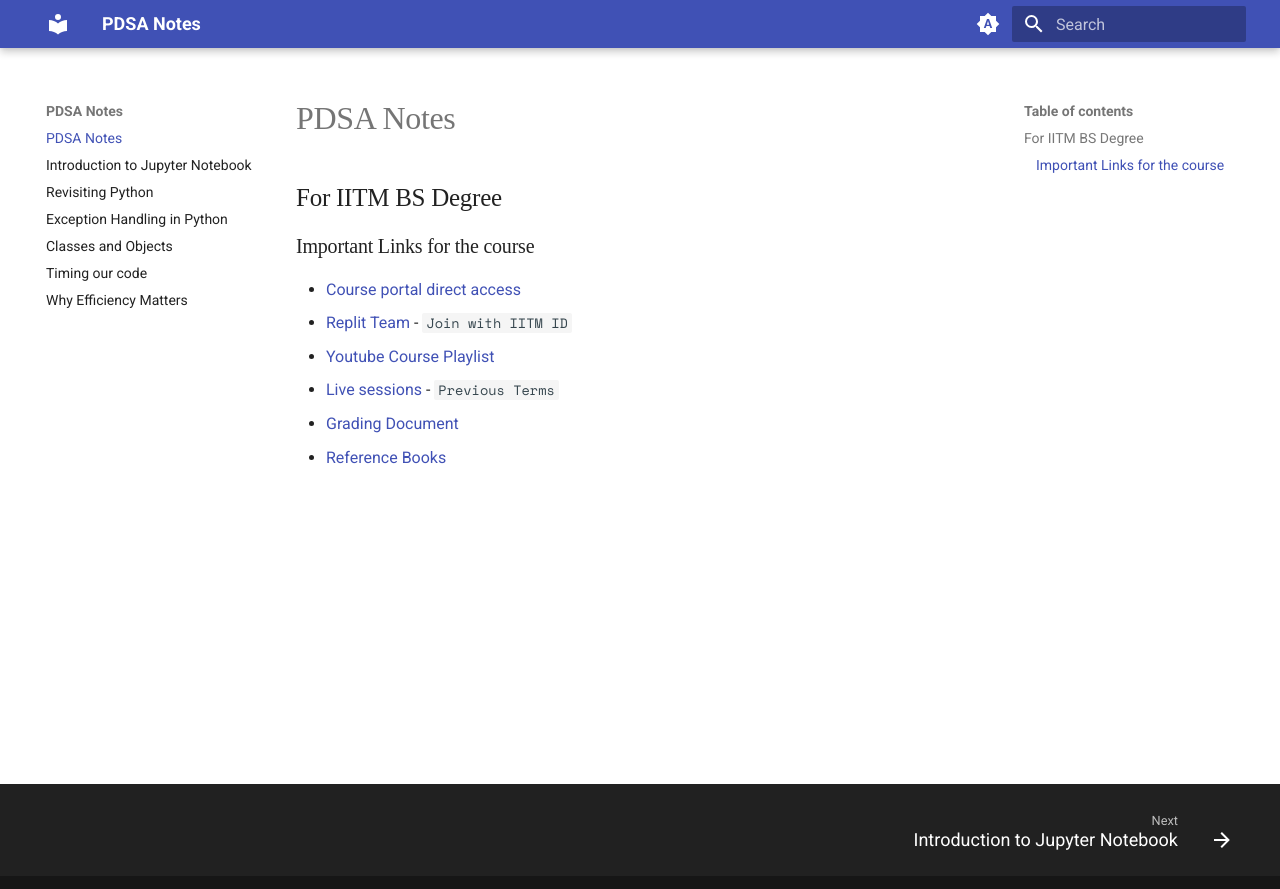
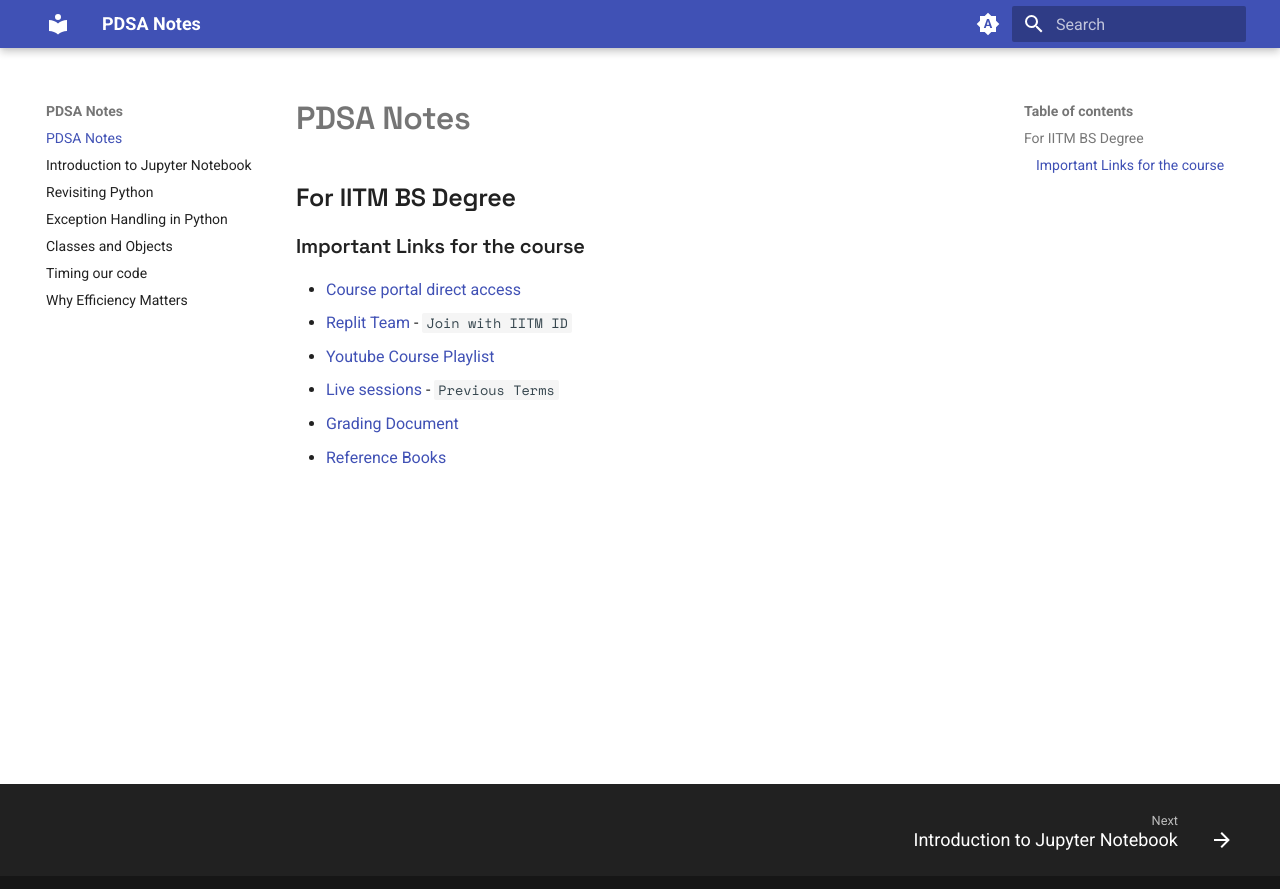
Before and after one commit to harshshah-codes/PDSA-Notes, an MkDocs documentation site: the page built from docs/index.md, in a window 1280 px wide. Shown: the top 889 px of the page. Built offline with MkDocs 1.6.1 and Material for MkDocs 9.7.7, drawn with Linux system fonts in a browser that asks for light colours.

Commit message:
Update fonts - 1

```diff
--- a/docs/stylesheets/extra.css
+++ b/docs/stylesheets/extra.css
@@ -1,3 +1,5 @@
+@import url('https://fonts.googleapis.com/css2?family=Space+Grotesk:wght@600&display=swap');
+
 h1, h2, h3, h4, h5, h6{
     font-weight: 600;
     font-family: "Space Grotesk";
```
